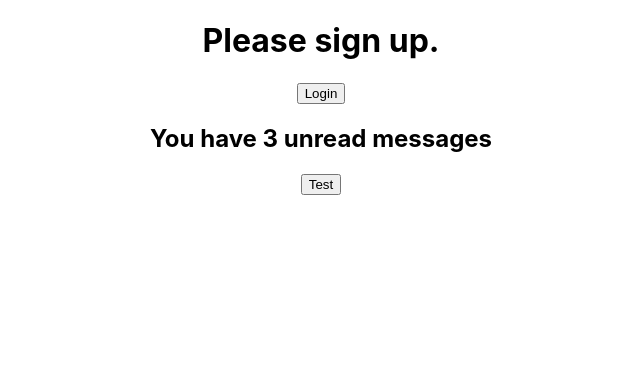
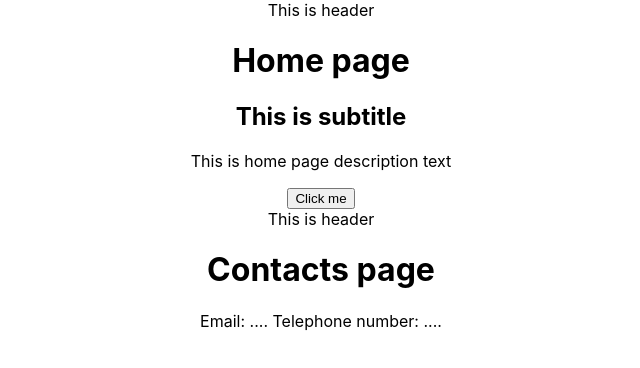
Before and after one commit to MartynasDru/react-codeacademy, a React (Create React App) app: page / in a window 1280 px wide. Shown: the top 368 px of the page, without its empty margins (319-959 px from the left). Built offline with nearby package versions, Linux system fonts and the light colour scheme.

Commit message:
paskaita 4

```diff
--- a/src/App.js
+++ b/src/App.js
@@ -1,10 +1,12 @@
-import { Greeting } from './Greeting/Greeting';
 import './App.css';
+import { ContactsPage } from './ContactsPage/ContactsPage';
+import { HomePage } from './HomePage/HomePage';
 
 function App() {
   return (
     <div className="App">
-      <Greeting isLoggedIn={false} unreadMessages={[1, 1, 1]} />
+      <HomePage />
+      <ContactsPage />
     </div>
   );
 }
--- /dev/null
+++ b/src/ContactsPage/ContactsPage.js
@@ -0,0 +1,10 @@
+import { Page } from '../Page/Page';
+
+export const ContactsPage = () => {
+    return (
+        <Page title="Contacts page">
+            Email: ....
+            Telephone number: ....
+        </Page>
+    )
+}
--- a/src/Greeting/Greeting.js
+++ /dev/null
@@ -1,30 +0,0 @@
-import { UserGreeting } from '../UserGreeting/UserGreeting';
-import { GuestGreeting } from '../GuestGreeting/GuestGreeting';
-import { LoginButton } from '../LoginButton/LoginButton';
-import { LogoutButton } from '../LogoutButton/LogoutButton';
-
-export const Greeting = ({ isLoggedIn, unreadMessages }) => {
-
-    const handleClick = () => {
-        prompt('Test funkcija');
-    }
-
-    const handleLogout = () => {
-        prompt('You have been logged out!');
-    }
-
-    const handleLogin = () => {
-        prompt('You have successfully logged in!');
-    }
-
-    return (
-        <div>
-            {isLoggedIn ? <UserGreeting name={"Petrai"} onClick={handleClick} /> : <GuestGreeting />}
-            {isLoggedIn ? <LogoutButton onClick={handleLogout} /> : <LoginButton onClick={handleLogin} />}
-            {unreadMessages.length > 0 && (
-                <h2>You have {unreadMessages.length} unread messages</h2>
-            )}
-            <button onClick={handleClick}>Test</button>
-        </div>
-    )
-};
--- a/src/GuestGreeting/GuestGreeting.js
+++ /dev/null
@@ -1 +0,0 @@
-export const GuestGreeting = () => <h1>Please sign up.</h1>;
--- /dev/null
+++ b/src/HomePage/HomePage.js
@@ -0,0 +1,11 @@
+import { Page } from '../Page/Page';
+
+export const HomePage = () => {
+    return (
+        <Page title="Home page">
+            <h2>This is subtitle</h2>
+            <p>This is home page description text</p>
+            <button>Click me</button>
+        </Page>
+    );
+}
--- a/src/LoginButton/LoginButton.js
+++ /dev/null
@@ -1 +0,0 @@
-export const LoginButton = ({ onClick }) => <button onClick={onClick}>Login</button>;
--- a/src/LogoutButton/LogoutButton.js
+++ /dev/null
@@ -1 +0,0 @@
-export const LogoutButton = ({ onClick }) => <button onClick={onClick}>Logout</button>;
--- /dev/null
+++ b/src/Page/Page.js
@@ -0,0 +1,11 @@
+export const Page = ({ title = 'Default page title', children }) => {
+    return (
+        <>
+            <header>This is header</header>
+            <h1>{title}</h1>
+            <div>
+                {children}
+            </div>
+        </>
+    )
+}
--- a/src/UserGreeting/UserGreeting.js
+++ /dev/null
@@ -1,7 +0,0 @@
-export const UserGreeting = ({ name, onClick123 }) => {
-    if (name) {
-        return <h1 onClick={onClick123}>Welcome back, {name}</h1>;
-    }
-
-    return <h1>Welcome back!</h1>;
-};
```
